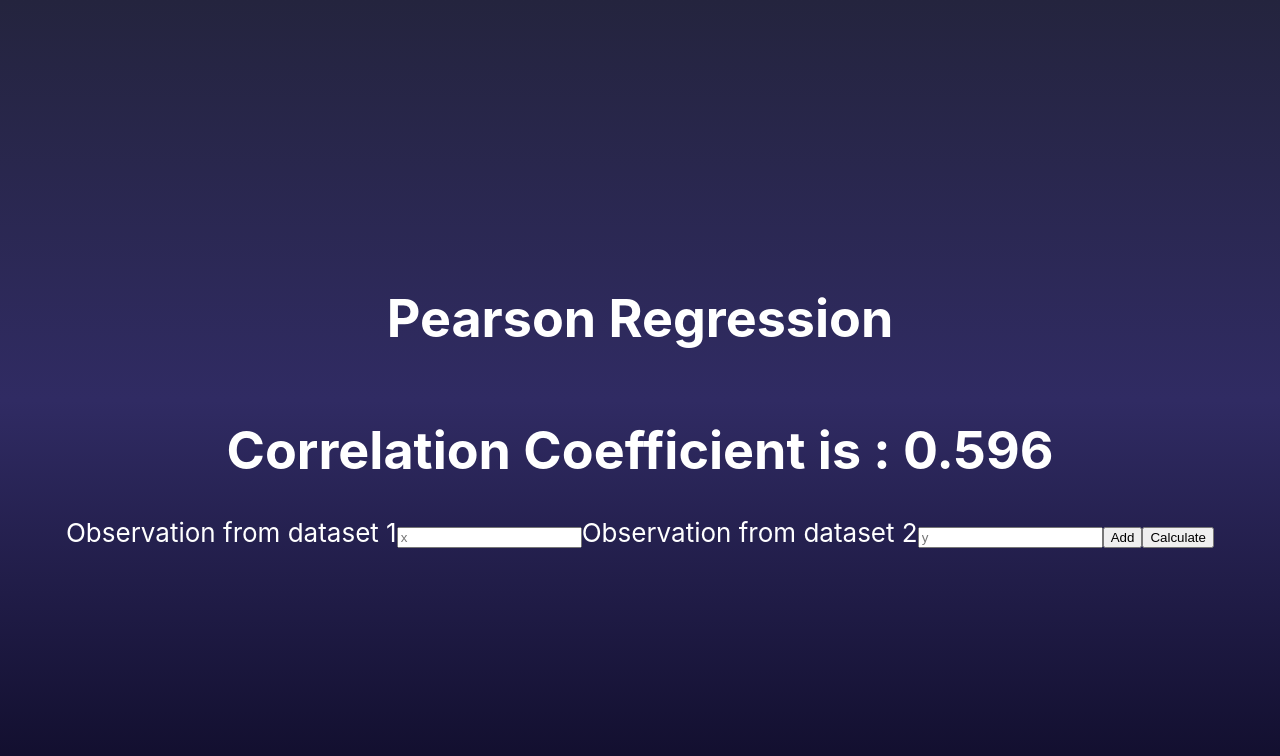
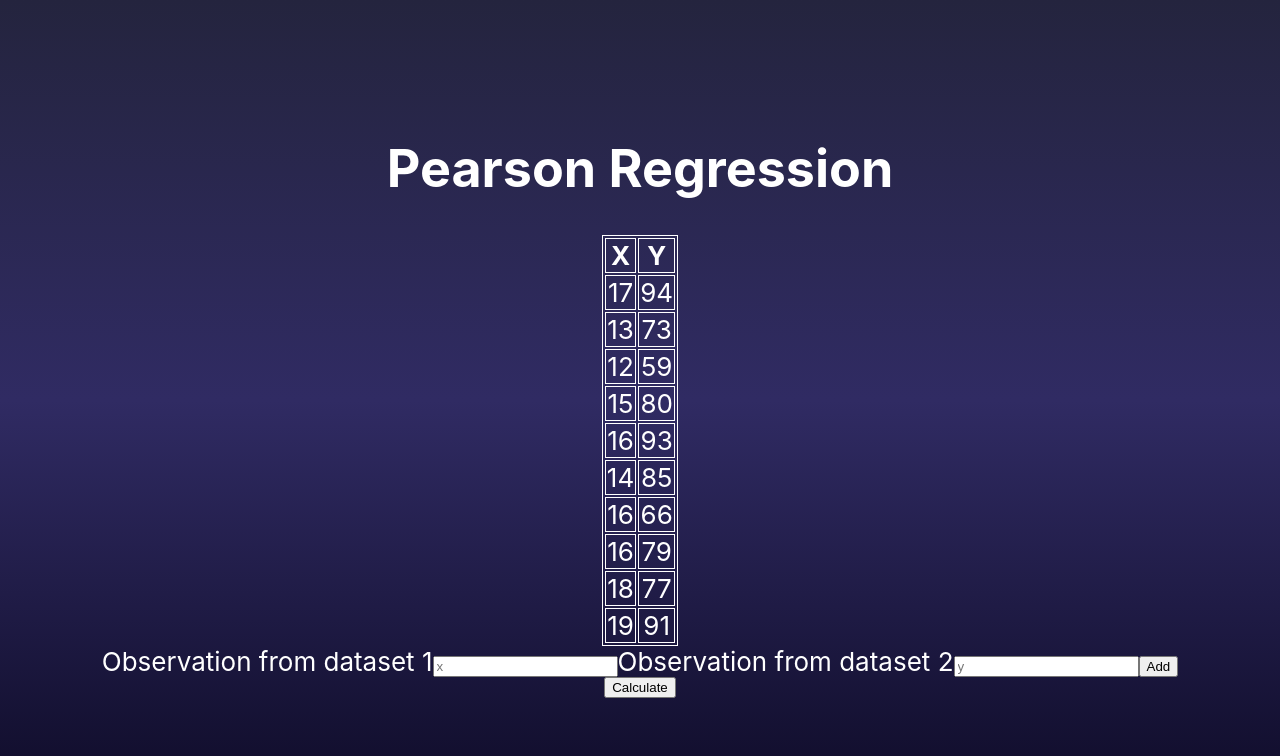
Before and after one commit to SarunasMedeikis/Pearson-Regression, a React (Create React App) app: page / in a window 1280 px wide. Shown: the top 756 px of the page. Built offline with nearby package versions, Linux system fonts and the light colour scheme.

Commit message:
Adding display for X and Y values once press ADD

```diff
--- a/src/App.js
+++ b/src/App.js
@@ -110,19 +110,87 @@ function App() {
     x: ["17", "13", "12", "15", "16", "14", "16", "16", "18", "19"],
     y: ["94", "73", "59", "80", "93", "85", "66", "79", "77", "91"],
   });
+
+  React.useEffect(() => {
+    <ShowTable />;
+  }, [data]);
+
+  const [tempValues, setTempValues] = React.useState({ x: "", y: "" });
+  const [isCalculating, setIsCalculating] = React.useState(false);
+
+  function onChange(event) {
+    setTempValues({ ...tempValues, [event.target.name]: event.target.value });
+  }
+  function onSubmit(event) {
+    event.preventDefault();
+    console.log("CALLED ON SUBMIT");
+    let newArr = data;
+    newArr.x.push(tempValues.x);
+    newArr.y.push(tempValues.y);
+    console.log("NEWARR ", newArr);
+    setData(newArr);
+    setTempValues({ x: "", y: "" });
+  }
+
+  function ShowTable() {
+    return (
+      <table>
+        <thead>
+          <tr>
+            <th colSpan="1">X</th>
+            <th colSpan="1">Y</th>
+          </tr>
+        </thead>
+        <tbody>
+          {data.x.map((x, i) => {
+            return (
+              //Yes, This is bad practice for key, but for this instance is ok.
+              <tr key={i}>
+                <td>{x}</td>
+                <td>{data.y[i]}</td>
+              </tr>
+            );
+          })}
+        </tbody>
+      </table>
+    );
+  }
+
   return (
     <div className="App">
       <div className="App-header">
         <h1>Pearson Regression</h1>
-        <CalculatePCC data={data} />
-        <form>
-          <label>Observation from dataset 1</label>
-          <input type="text" placeholder="x" />
-          <label>Observation from dataset 2</label>
-          <input type="text" placeholder="y" />
-          <button type="button">Add</button>
-          <button type="button">Calculate</button>
-        </form>
+        {isCalculating ? (
+          <>
+            <CalculatePCC data={data} />
+          </>
+        ) : (
+          <>
+            <ShowTable />
+            <form onSubmit={onSubmit}>
+              <label>Observation from dataset 1</label>
+              <input
+                type="text"
+                placeholder="x"
+                name="x"
+                value={tempValues.x}
+                onChange={onChange}
+              />
+              <label>Observation from dataset 2</label>
+              <input
+                type="text"
+                placeholder="y"
+                name="y"
+                value={tempValues.y}
+                onChange={onChange}
+              />
+              <button type="submit">Add</button>
+            </form>
+            <button type="button" onClick={() => setIsCalculating(true)}>
+              Calculate
+            </button>
+          </>
+        )}
       </div>
     </div>
   );
```
